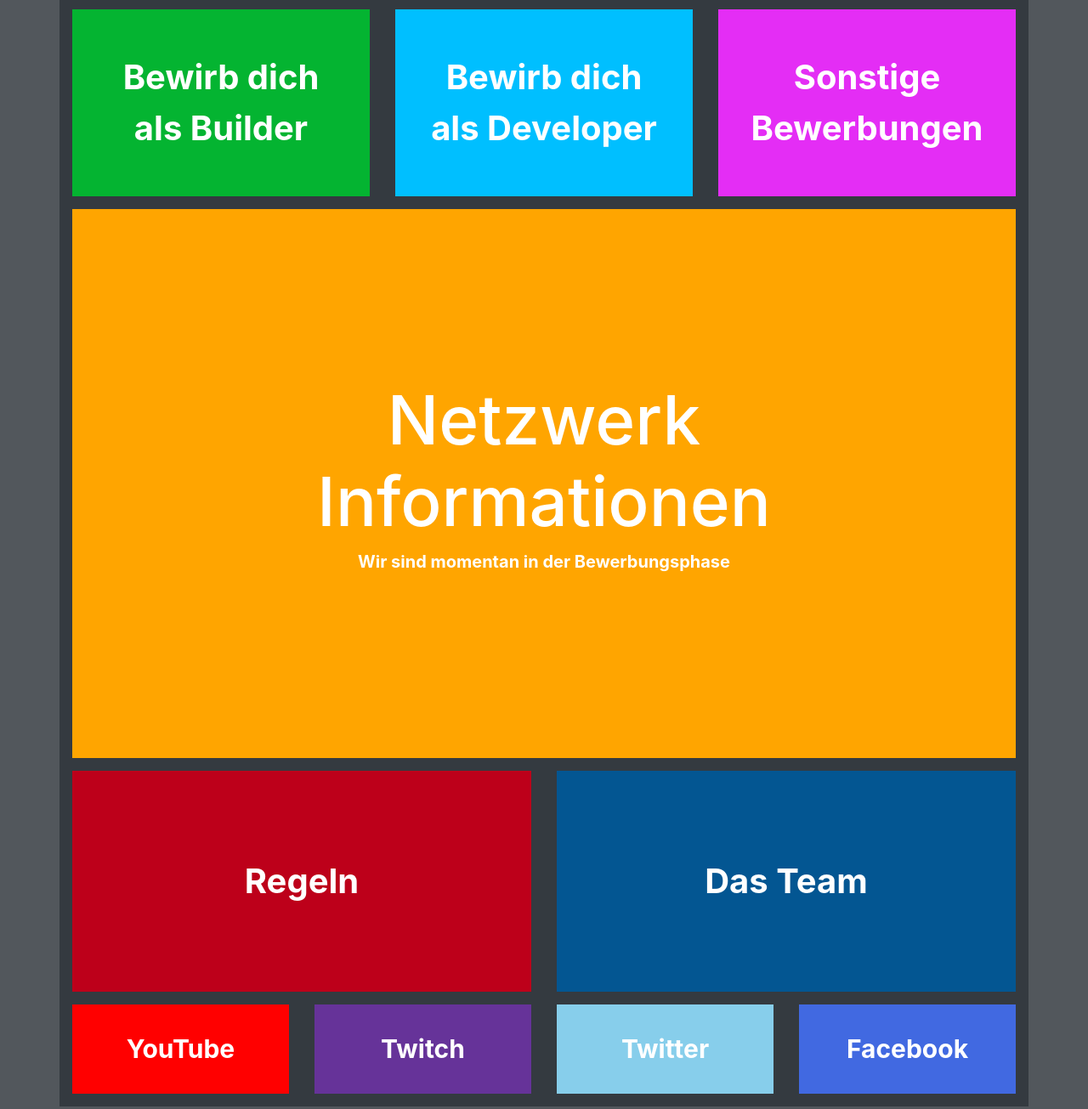
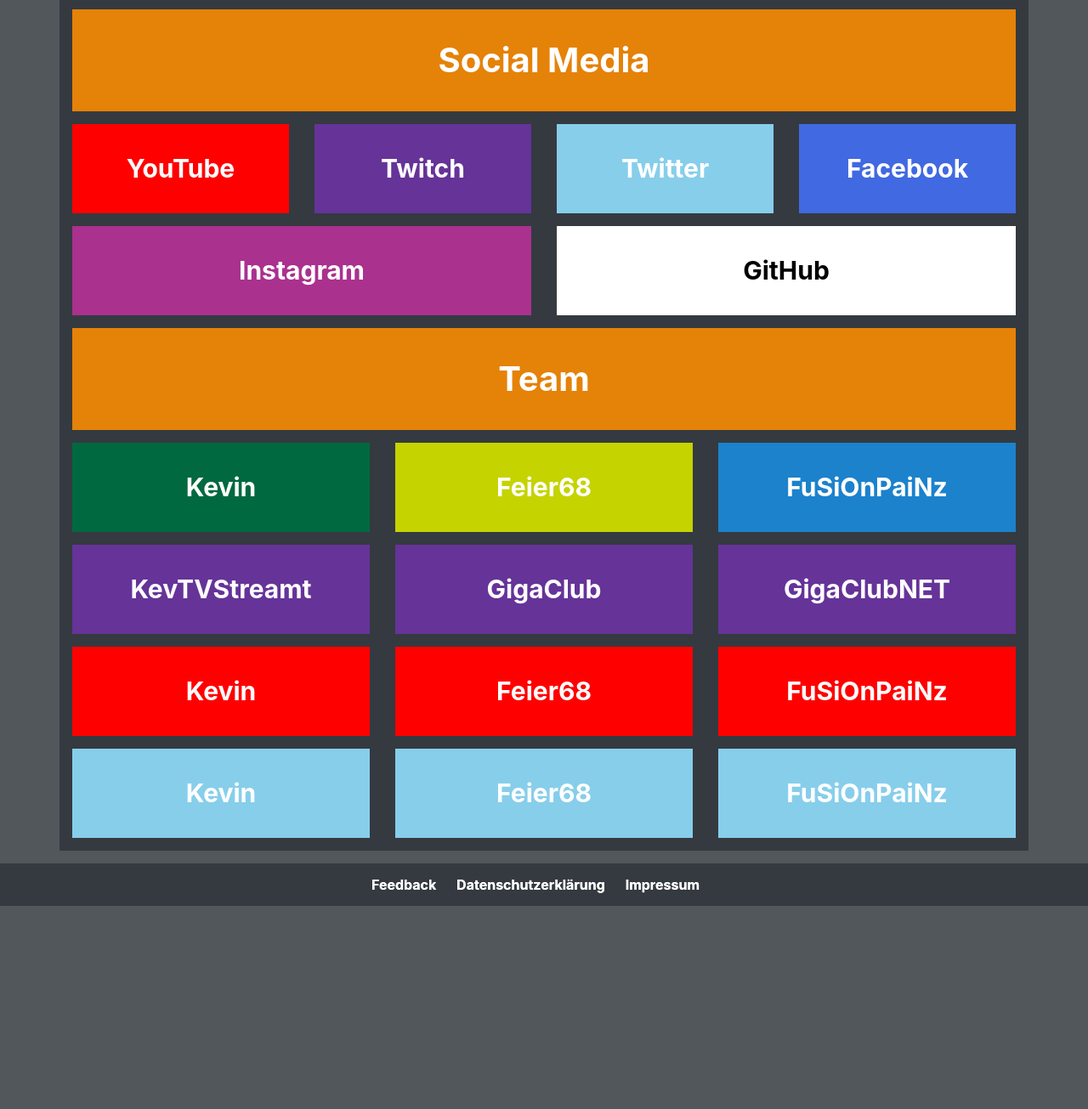
Before and after one commit to gigaclub/Homepage, a plain HTML site: page index.html in a window 1280 px wide. Shown: the part 480-1785 px from the top of the page at 85% size. After the commit the page ends 1546 px from the top, so only its background shows below. Drawn offline with nearby package versions, Linux system fonts and the light colour scheme.

Commit message:
new website data

```diff
--- a/index.html
+++ b/index.html
@@ -43,58 +43,14 @@
                     </a>
                 </div>
             </div>
-            <div class="row linkbox" style="padding-top: 15px">
-                <div class="col-lg justify-content-center align-self-center">
-                    <a class="link" href="https://docs.google.com/forms/d/e/1FAIpQLSe5_GLpdJcy9uq-rE7ivmkl5-GlAVG4GnlesmhqIUjf4-Z2EQ/viewform" target="_blank">
-                        <div class="text-center bewerbungen" id="builderlink">
-                            Bewirb dich<br>
-                            als Builder
-                        </div>
-                    </a>
-                </div>
-                <div class="col-lg justify-content-center align-self-center">
-                    <a class="link" href="https://docs.google.com/forms/d/e/1FAIpQLSfv2wrczbmcmK5IfeCKPqvB9OYejlJKz3Nifj1ZDGRXLzYu6A/viewform" target="_blank">
-                        <div class="text-center bewerbungen" id="developerlink">
-                            Bewirb dich<br>
-                            als Developer
-                        </div>
-                    </a>
-                </div>
-                <div class="col-lg justify-content-center align-self-center">
-                    <a class="link" href="https://docs.google.com/forms/d/e/1FAIpQLSe90dkiC9CCnAJX1CG53BOCi0uI-hCkkAL2LA3dcwO6QyvClw/viewform" target="_blank">
-                        <div class="text-center bewerbungen" id="sonstigeslink">
-                            Sonstige Bewerbungen
-                        </div>
-                    </a>
+            <div class="row" style="padding-top: 15px;">
+                <div class="col justify-content-center align-self-center">
+                    <div class="text-center headerbox" id="socialmedia">
+                        Social Media
+                    </div>
                 </div>
             </div>
-            <div class="row linkbox" style="padding-top: 15px">
-                <div class="col">
-                    <a class="link" href="infos.html" target="_blank">
-                        <div class="text-center links" id="mcbox">
-                            <h1>Netzwerk<br> Informationen</h1>
-                            <p>Wir sind momentan in der Bewerbungsphase</p>
-                        </div>
-                    </a>
-                </div>
-            </div>
-            <div class="row linkbox" style="padding-top: 15px">
-                <div class="col-sm justify-content-center align-self-center">
-                    <a class="link" href="index.html" target="_blank">
-                        <div class="text-center links" id="regellink">
-                            Regeln
-                        </div>
-                    </a>
-                </div>
-                <div class="col-sm justify-content-center align-self-center">
-                    <a class="link" href="team.html" target="_blank">
-                        <div class="text-center links" id="teamlink">
-                            Das Team
-                        </div>
-                    </a>
-                </div>
-            </div>
-            <div class="row" style="padding-top: 15px; padding-bottom: 15px">
+            <div class="row" style="padding-top: 15px">
                 <div class="col-md-3 justify-content-center align-self-center">
                     <a class="link" href="https://youtube.com/GigaClub" target="_blank">
                         <div class="text-center socialbox" id="ytlink">
@@ -124,6 +80,115 @@
                     </a>
                 </div>
             </div>
+            <div class="row" style="padding-top: 15px">
+                <div class="col-md-6 justify-content-center align-self-center">
+                    <a class="link" href="https://instagram.com/GigaClubYT" target="_blank">
+                        <div class="text-center socialbox" id="instalink">
+                            Instagram
+                        </div>
+                    </a>
+                </div>
+                <div class="col-md-6 justify-content-center align-self-center">
+                    <a class="link" href="https://github.com/GigaClub" target="_blank">
+                        <div class="text-center socialbox" id="gitlink">
+                            GitHub
+                        </div>
+                    </a>
+                </div>
+            </div>
+            <div class="row" style="padding-top: 15px">
+                <div class="col justify-content-center align-self-center">
+                    <div class="text-center headerbox" id="socialmedia">
+                        Team
+                    </div>
+                </div>
+            </div>
+            <div class="row" style="padding-top: 15px">
+                <div class="col-md-4 justify-content-center align-self-center">
+                    <div class="text-center socialbox" id="kevinbox">
+                        Kevin
+                    </div>
+                </div>
+                <div class="col-md-4 justify-content-center align-self-center">
+                    <div class="text-center socialbox" id="feierbox">
+                        Feier68
+                    </div>
+                </div>
+                <div class="col-md-4 justify-content-center align-self-center">
+                    <div class="text-center socialbox" id="fusionbox">
+                        FuSiOnPaiNz
+                    </div>
+                </div>
+            </div>
+            <div class="row" style="padding-top: 15px">
+                <div class="col-md-4 justify-content-center align-self-center">
+                    <a class="link" href="https://twitch.tv/KevTVStreamt" target="_blank">
+                        <div class="text-center socialbox" id="twitchlink">
+                            KevTVStreamt
+                        </div>
+                    </a>
+                </div>
+                <div class="col-md-4 justify-content-center align-self-center">
+                    <a class="link" href="https://twitch.tv/GigaClub" target="_blank">
+                        <div class="text-center socialbox" id="twitchlink">
+                            GigaClub
+                        </div>
+                    </a>
+                </div>
+                <div class="col-md-4 justify-content-center align-self-center">
+                    <a class="link" href="https://twitch.tv/GigaClubNET" target="_blank">
+                        <div class="text-center socialbox" id="twitchlink">
+                            GigaClubNET
+                        </div>
+                    </a>
+                </div>
+            </div>
+            <div class="row" style="padding-top: 15px">
+                <div class="col-md-4 justify-content-center align-self-center">
+                    <a class="link" href="https://youtube.com/KevTV" target="_blank">
+                        <div class="text-center socialbox" id="ytlink">
+                            Kevin
+                        </div>
+                    </a>
+                </div>
+                <div class="col-md-4 justify-content-center align-self-center">
+                    <a class="link" href="https://www.youtube.com/channel/UCYcSiQtOku_4Xfduij3bu-A" target="_blank">
+                        <div class="text-center socialbox" id="ytlink">
+                            Feier68
+                        </div>
+                    </a>
+                </div>
+                <div class="col-md-4 justify-content-center align-self-center">
+                    <a class="link" href="https://www.youtube.com/channel/UChO_tdTmGnzc0GkCUOSRYww" target="_blank">
+                        <div class="text-center socialbox" id="ytlink">
+                            FuSiOnPaiNz
+                        </div>
+                    </a>
+                </div>
+            </div>
+            <div class="row" style="padding-top: 15px; padding-bottom: 15px;">
+                <div class="col-md-4 justify-content-center align-self-center">
+                    <a class="link" href="https://twitter.com/KevTVKevin" target="_blank">
+                        <div class="text-center socialbox" id="twitterlink">
+                            Kevin
+                        </div>
+                    </a>
+                </div>
+                <div class="col-md-4 justify-content-center align-self-center">
+                    <a class="link" href="https://twitter.com/Feier_68" target="_blank">
+                        <div class="text-center socialbox" id="twitterlink">
+                            Feier68
+                        </div>
+                    </a>
+                </div>
+                <div class="col-md-4 justify-content-center align-self-center">
+                    <a class="link" href="https://twitter.com/FuSiOnPaiNz" target="_blank">
+                        <div class="text-center socialbox" id="twitterlink">
+                            FuSiOnPaiNz
+                        </div>
+                    </a>
+                </div>
+            </div>
         </div>
     </div>
 
--- a/style.css
+++ b/style.css
@@ -55,6 +55,14 @@
     background-color: #e42df5;
     box-shadow: inset 0 0 0 #000;
     transition: box-shadow 1s;
+}
+
+.headerbox {
+    padding: 30px 0;
+    color: white;
+    font-size: 40px;
+    font-weight: bold;
+    background-color: #e58208;
 }
 
 .socialbox {
@@ -158,7 +166,7 @@ body {
     width: 100%;
     height: 50px;
     line-height: 50px;
-    background-color: #212529;
+    background-color: #343a40;
     font-weight: bold;
 }
 
@@ -203,3 +211,24 @@ html {
     font-size: 30px;
     font-weight: bold;
 }
+
+#instalink {
+    background-color: #aa318e;
+}
+
+#gitlink {
+    background-color: #ffffff;
+    color: #000;
+}
+
+#kevinbox {
+    background-color: #00693f;
+}
+
+#feierbox {
+    background-color: rgb(197, 211, 0);
+}
+
+#fusionbox {
+    background-color: #1c82cc;
+}
```
Also changed, not shown: impressum.html (+2 -2 lines), infos.html (deleted, +0 -65 lines), team.html (deleted, +0 -150 lines), 1 other file.
